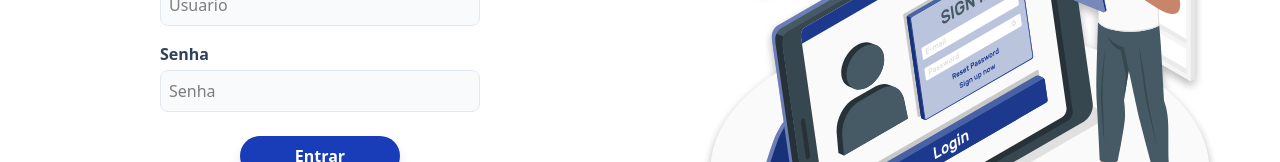
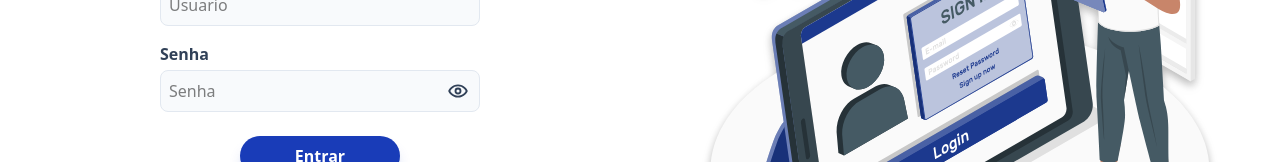
Before and after one commit to Eduarddoribeiro/blog-pessoal-react, a React (Vite) app: page / in a window 1280 px wide. Shown: the part 403-565 px from the top of the page. Built offline with nearby package versions, Linux system fonts and the light colour scheme.

Commit message:
feat(login): implementa funcionalidade de visualizar/ocultar senha no formulário

```diff
--- a/src/pages/login/Login.tsx
+++ b/src/pages/login/Login.tsx
@@ -4,8 +4,15 @@ import { useState, useContext, useEffect, type ChangeEvent, type FormEvent } fro
 import { AuthContext } from "../../contexts/AuthContext";
 import { ClipLoader } from "react-spinners";
 import imagemLogin from '../../assets/login-img.svg';
+import { EyeIcon, EyeSlashIcon } from "@phosphor-icons/react";
 
 function Login() {
+
+  const [mostrarSenha, setMostrarSenha] = useState(false);
+
+  const toggleSenha = () => {
+    setMostrarSenha(!mostrarSenha);
+  };
 
   const navigate = useNavigate();
 
@@ -33,11 +40,12 @@ function Login() {
 
  return (
     <>
-      <div className="grid grid-cols-1 lg:grid-cols-2 h-screen place-items-center font-bold bg-white">
+      <div className="grid grid-cols-1 lg:grid-cols-2 h-screen place-items-center font-bold bg-white relative">
         <form className="flex justify-center items-center flex-col w-1/2 gap-4" onSubmit={login}>
           <h2 className="text-slate-900 text-5xl font-extrabold tracking-tight mb-4">
             Entrar
           </h2>
+
           <div className="flex flex-col w-full">
             <label htmlFor="usuario" className="text-slate-700 mb-1">Usuário</label>
             <input
@@ -50,18 +58,33 @@ function Login() {
               onChange={(e: ChangeEvent<HTMLInputElement>) => atualizarEstado(e)}
             />
           </div>
+
           <div className="flex flex-col w-full">
             <label htmlFor="senha" className="text-slate-700 mb-1">Senha</label>
+            <div className="relative w-full">
               <input
-              type="password"
+                type={mostrarSenha ? 'text' : 'password'}
                 id="senha"
                 name="senha"
                 placeholder="Senha"
-              className="bg-slate-50 border border-slate-200 rounded-lg p-2 focus:ring-2 focus:ring-blue-800 focus:border-transparent outline-none transition-all font-normal"
+                className="w-full bg-slate-50 border border-slate-200 rounded-lg p-2 pr-10 focus:ring-2 focus:ring-blue-800 focus:border-transparent outline-none transition-all font-normal"
                 value={usuarioLogin.senha}
                 onChange={(e: ChangeEvent<HTMLInputElement>) => atualizarEstado(e)}
               />
+              <button
+                type="button"
+                onClick={toggleSenha}
+                className="absolute right-3 top-1/2 -translate-y-1/2 text-slate-700 hover:text-blue-800 transition-colors cursor-pointer"
+              >
+                {mostrarSenha ? (
+                  <EyeSlashIcon size={20} weight="bold" />
+                ) : (
+                  <EyeIcon size={20} weight="bold" />
+                )}
+              </button>
             </div>
+          </div>
+
           <button
             type='submit'
             className="rounded-full bg-blue-800 flex justify-center hover:bg-blue-900 text-white w-1/2 py-2 shadow-lg shadow-blue-800/20 transition-all duration-300 mt-2"
@@ -81,6 +104,7 @@ function Login() {
             </Link>
           </p>
         </form>
+
         <figure className="w-4/5 mx-auto drop-shadow-lg">
           <img
             src={imagemLogin}
```
Lines whose indentation alone changed are shown as unchanged.
